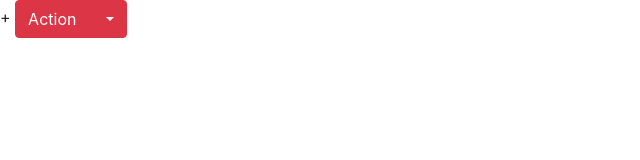
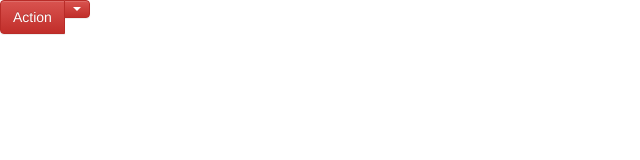
Before and after one commit to syfy/syfy.github.io, a plain HTML site: page index.html in a window 1280 px wide. Shown: the whole page, without its empty margins (0-640 px from the left). Drawn offline with nearby package versions, Linux system fonts and the light colour scheme.

Commit message:
Update index.html

```diff
--- a/index.html
+++ b/index.html
@@ -1,5 +1,11 @@
-+<link href="http://getbootstrap.com/dist/css/bootstrap.min.css" rel="stylesheet">
+<!-- Latest compiled and minified CSS -->
+<link rel="stylesheet" href="https://maxcdn.bootstrapcdn.com/bootstrap/3.3.5/css/bootstrap.min.css">
 
+<!-- Optional theme -->
+<link rel="stylesheet" href="https://maxcdn.bootstrapcdn.com/bootstrap/3.3.5/css/bootstrap-theme.min.css">
+
+<!-- Latest compiled and minified JavaScript -->
+<script src="https://maxcdn.bootstrapcdn.com/bootstrap/3.3.5/js/bootstrap.min.js"></script>
 
 <!-- Split button -->
 <div class="btn-group">
```
